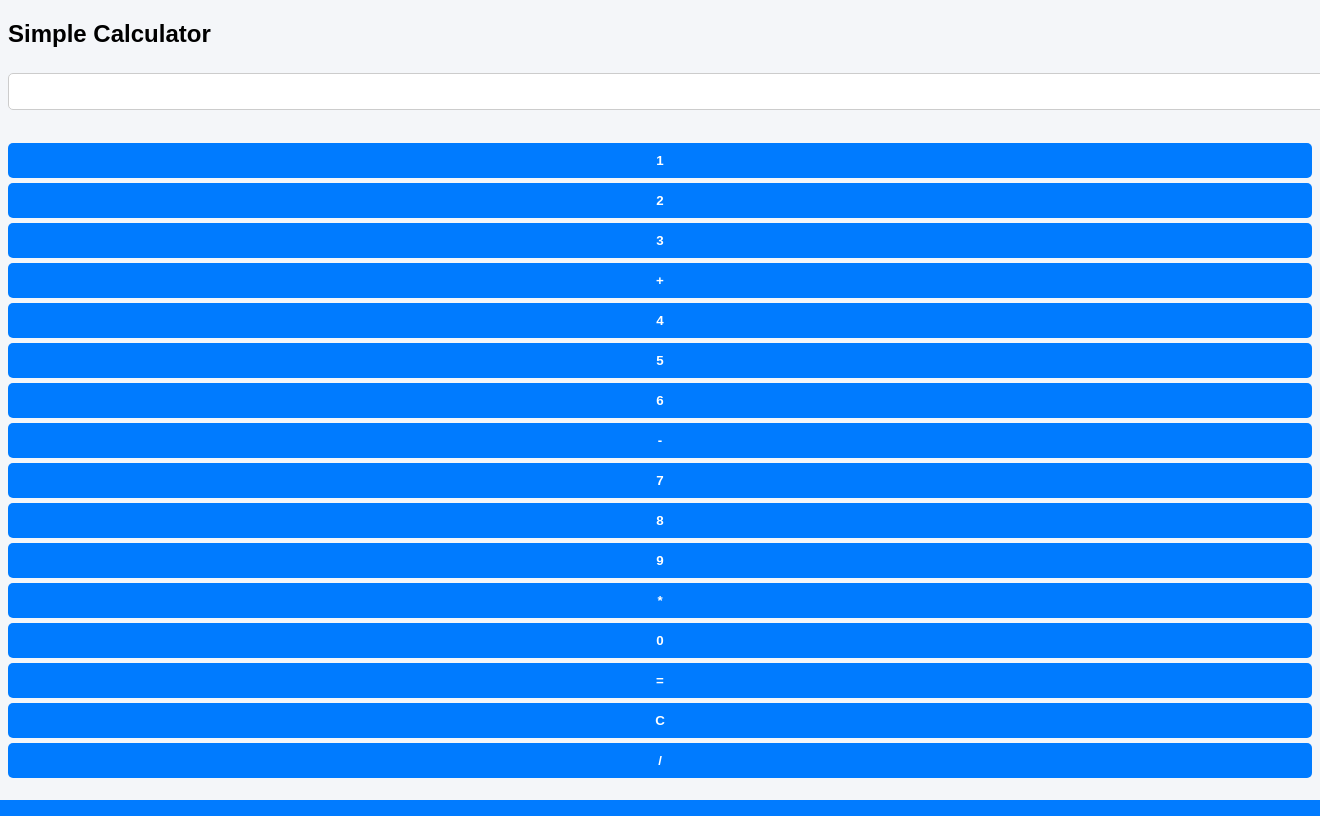
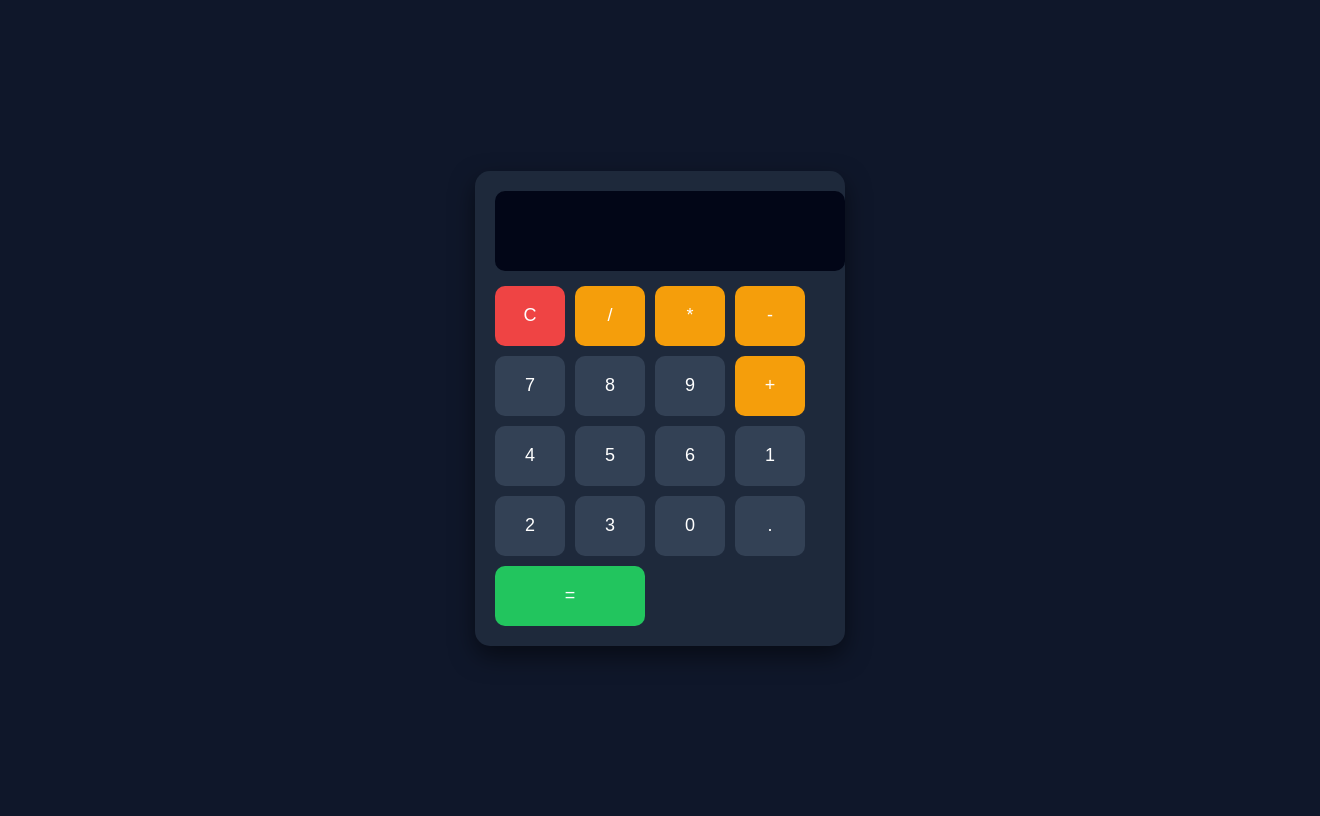
Before and after one commit to Eliyabujilima/smart-expense-tracker, a Flask app: page /calculator in a window 1320 px wide; the page is wider, and only the part inside the window is pictured. Run offline with Flask 3, Linux system fonts and the light colour scheme.

Commit message:
improved calculator UI

```diff
--- a/templates/calculator.html
+++ b/templates/calculator.html
@@ -1,42 +1,110 @@
 <!DOCTYPE html>
-<html>
+<html lang="en">
 <head>
+    <meta charset="UTF-8">
     <title>Calculator</title>
-    <link rel="stylesheet" href="{{ url_for('static', filename='style.css') }}">
+
+    <style>
+        body {
+            background: #0f172a;
+            font-family: Arial, sans-serif;
+            display: flex;
+            justify-content: center;
+            align-items: center;
+            height: 100vh;
+        }
+
+        .calculator {
+            background: #1e293b;
+            padding: 20px;
+            border-radius: 15px;
+            box-shadow: 0 10px 25px rgba(0,0,0,0.5);
+        }
+
+        #result {
+            width: 100%;
+            height: 60px;
+            font-size: 24px;
+            margin-bottom: 15px;
+            border: none;
+            outline: none;
+            padding: 10px;
+            border-radius: 10px;
+            text-align: right;
+            background: #020617;
+            color: #fff;
+        }
+
+        .buttons {
+            display: grid;
+            grid-template-columns: repeat(4, 70px);
+            gap: 10px;
+        }
+
+        button {
+            height: 60px;
+            font-size: 18px;
+            border: none;
+            border-radius: 10px;
+            cursor: pointer;
+            transition: 0.2s;
+        }
+
+        button:hover {
+            transform: scale(1.05);
+        }
+
+        .number {
+            background: #334155;
+            color: white;
+        }
+
+        .operator {
+            background: #f59e0b;
+            color: white;
+        }
+
+        .equal {
+            background: #22c55e;
+            color: white;
+            grid-column: span 2;
+        }
+
+        .clear {
+            background: #ef4444;
+            color: white;
+        }
+    </style>
 </head>
 <body>
 
-<h2>Simple Calculator</h2>
+<div class="calculator">
+    <input type="text" id="result" readonly>
 
-<input type="text" id="result" readonly>
+    <div class="buttons">
+        <button class="clear" onclick="clearResult()">C</button>
+        <button class="operator" onclick="appendValue('/')">/</button>
+        <button class="operator" onclick="appendValue('*')">*</button>
+        <button class="operator" onclick="appendValue('-')">-</button>
 
-<br><br>
+        <button class="number" onclick="appendValue('7')">7</button>
+        <button class="number" onclick="appendValue('8')">8</button>
+        <button class="number" onclick="appendValue('9')">9</button>
+        <button class="operator" onclick="appendValue('+')">+</button>
 
-<button onclick="appendValue('1')">1</button>
-<button onclick="appendValue('2')">2</button>
-<button onclick="appendValue('3')">3</button>
-<button onclick="appendValue('+')">+</button>
+        <button class="number" onclick="appendValue('4')">4</button>
+        <button class="number" onclick="appendValue('5')">5</button>
+        <button class="number" onclick="appendValue('6')">6</button>
 
-<br>
+        <button class="number" onclick="appendValue('1')">1</button>
+        <button class="number" onclick="appendValue('2')">2</button>
+        <button class="number" onclick="appendValue('3')">3</button>
 
-<button onclick="appendValue('4')">4</button>
-<button onclick="appendValue('5')">5</button>
-<button onclick="appendValue('6')">6</button>
-<button onclick="appendValue('-')">-</button>
-
-<br>
-
-<button onclick="appendValue('7')">7</button>
-<button onclick="appendValue('8')">8</button>
-<button onclick="appendValue('9')">9</button>
-<button onclick="appendValue('*')">*</button>
-
-<br>
-
-<button onclick="appendValue('0')">0</button>
-<button onclick="calculate()">=</button>
-<button onclick="clearResult()">C</button>
-<button onclick="appendValue('/')">/</button>
+        <button class="number" onclick="appendValue('0')">0</button>
+        <button class="number" onclick="appendValue('.')">.</button>
+        <button class="equal" onclick="calculate()">=</button>
+    </div>
+</div>
 
 <script>
 function appendValue(val) {
@@ -44,8 +112,12 @@ function appendValue(val) {
 }
 
 function calculate() {
-    let result = document.getElementById("result").value;
-    document.getElementById("result").value = eval(result);
+    try {
+        let result = document.getElementById("result").value;
+        document.getElementById("result").value = eval(result);
+    } catch {
+        document.getElementById("result").value = "Error";
+    }
 }
 
 function clearResult() {
```
